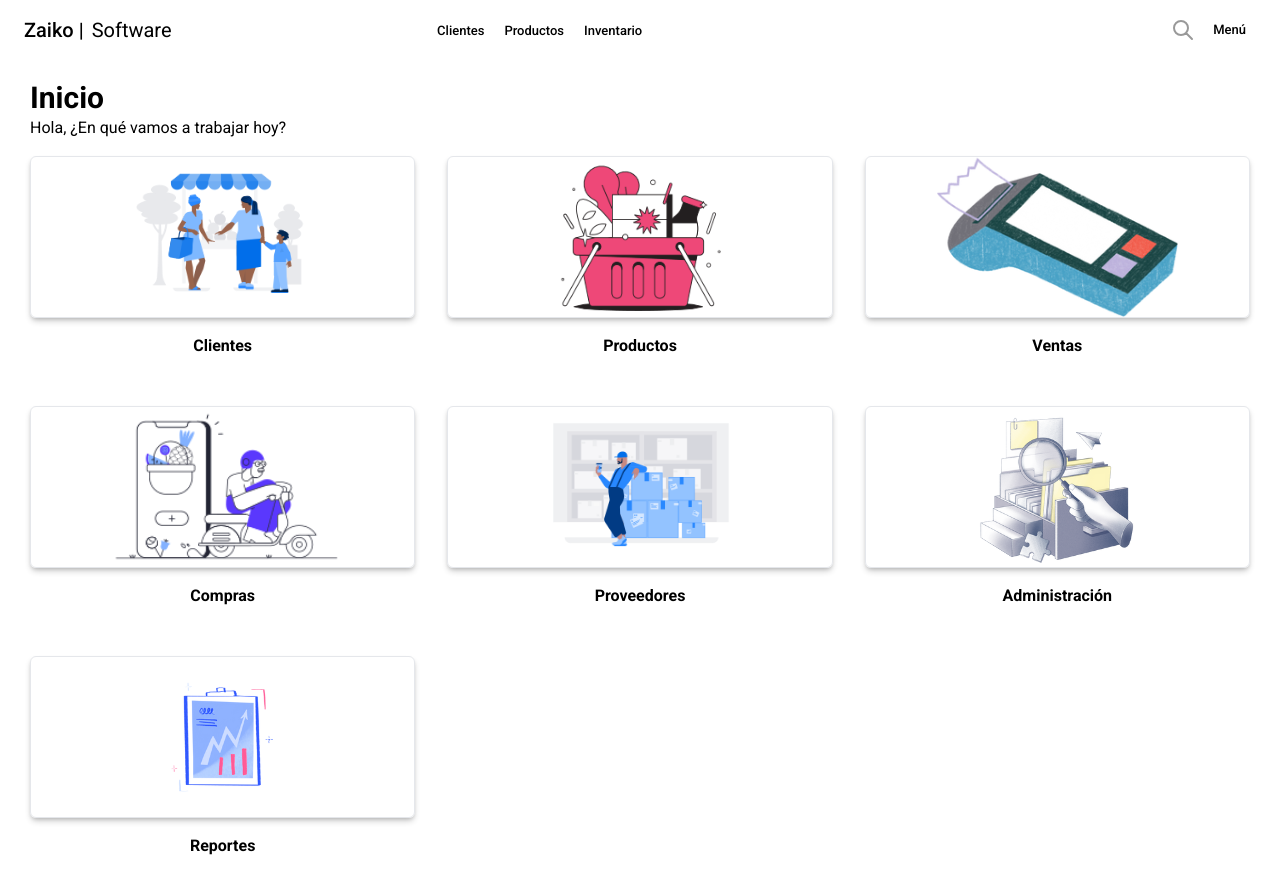
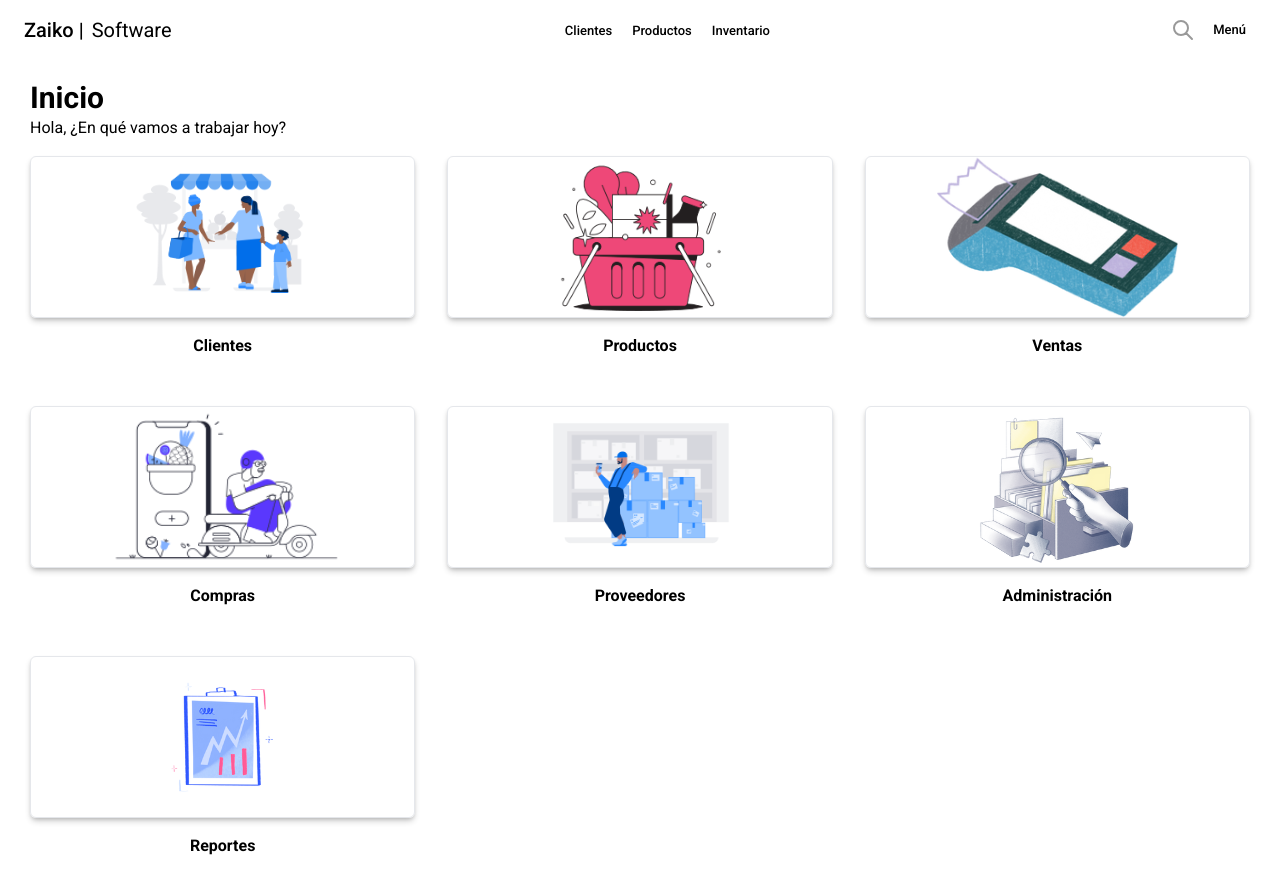
Before and after one commit to dejeloper/zaiko-app, a Next.js app: page / in a window 1280 px wide. Shown: the top 894 px of the page. Built offline with nearby package versions, Linux system fonts and the light colour scheme.

Commit message:
Update link and menu in top

```diff
--- a/src/components/ui/Navbar.tsx
+++ b/src/components/ui/Navbar.tsx
@@ -12,7 +12,7 @@ export const Navbar = () => {
           </h2>
         </Link>
       </section>
-      <section className="flex flex-grow">
+      <section className="flex">
         <div className="hidden sm:block">
           <a href="/customers" className="btn-nav">
             Clientes
--- a/src/pages/index.tsx
+++ b/src/pages/index.tsx
@@ -2,6 +2,7 @@ import { NextPage } from "next";
 
 import { ZaikoLayout } from "@/components/layouts";
 import { menuInitial } from "@/settings/menu";
+import Link from "next/link";
 
 
 const Home: NextPage = () => {
@@ -16,11 +17,11 @@ const Home: NextPage = () => {
           menuInitial.menusHome.map((menu) => (
             <article key={menu.id}>
               <header className="rounded-md border border-black/1 shadow-md shadow-black/20 flex justify-center items-center">
-                <button>
+                <Link href={menu.url}>
                   <picture>
                     <img src={`images/menus/${menu.image}`} alt={menu.descriptionMenu} style={{ height: '160px' }} />
                   </picture>
-                </button>
+                </Link>
               </header>
               <footer className=" py-4 px-2 flex justify-center items-center">
                 <span className="font-bold font-ro">
```
